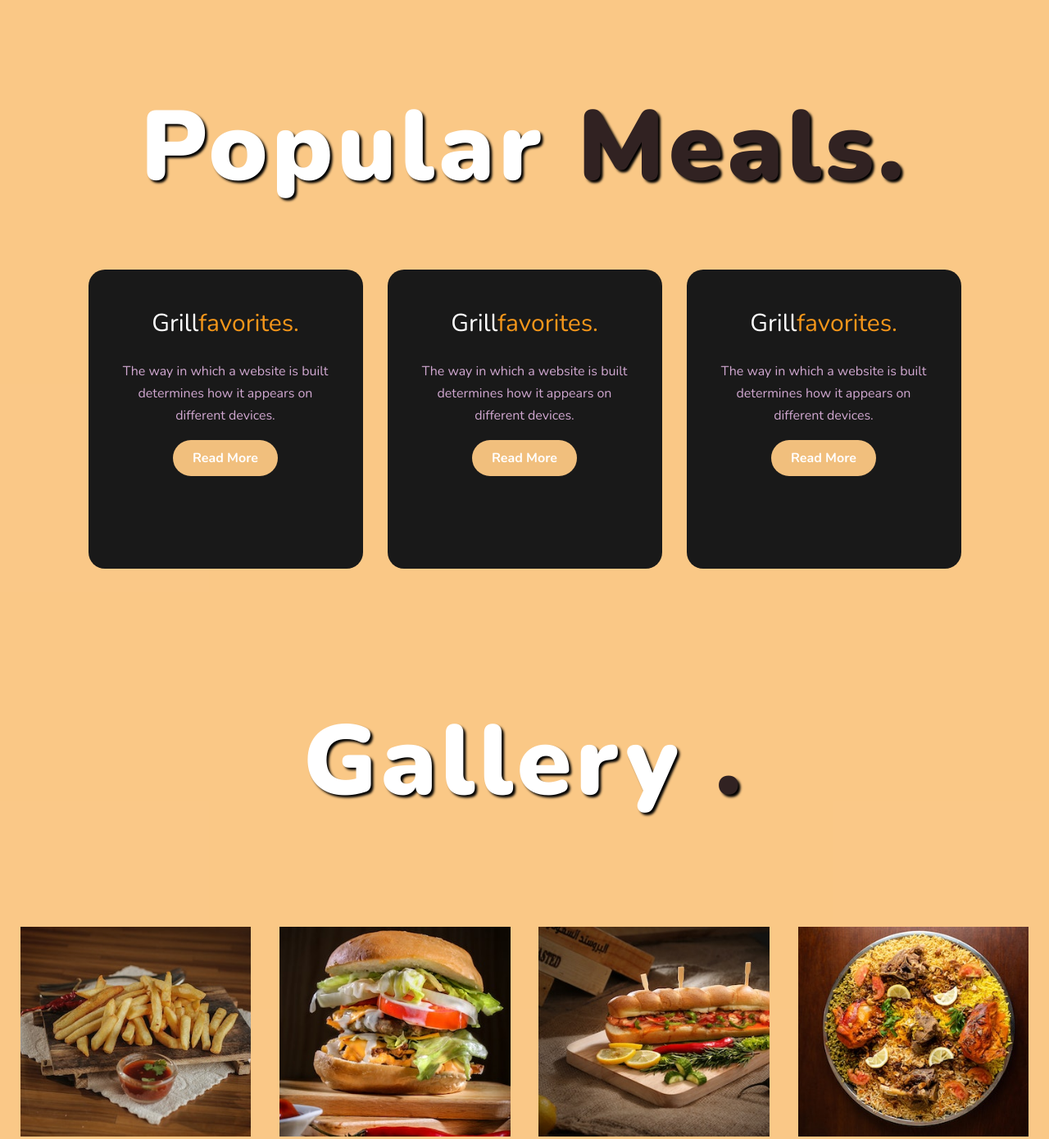
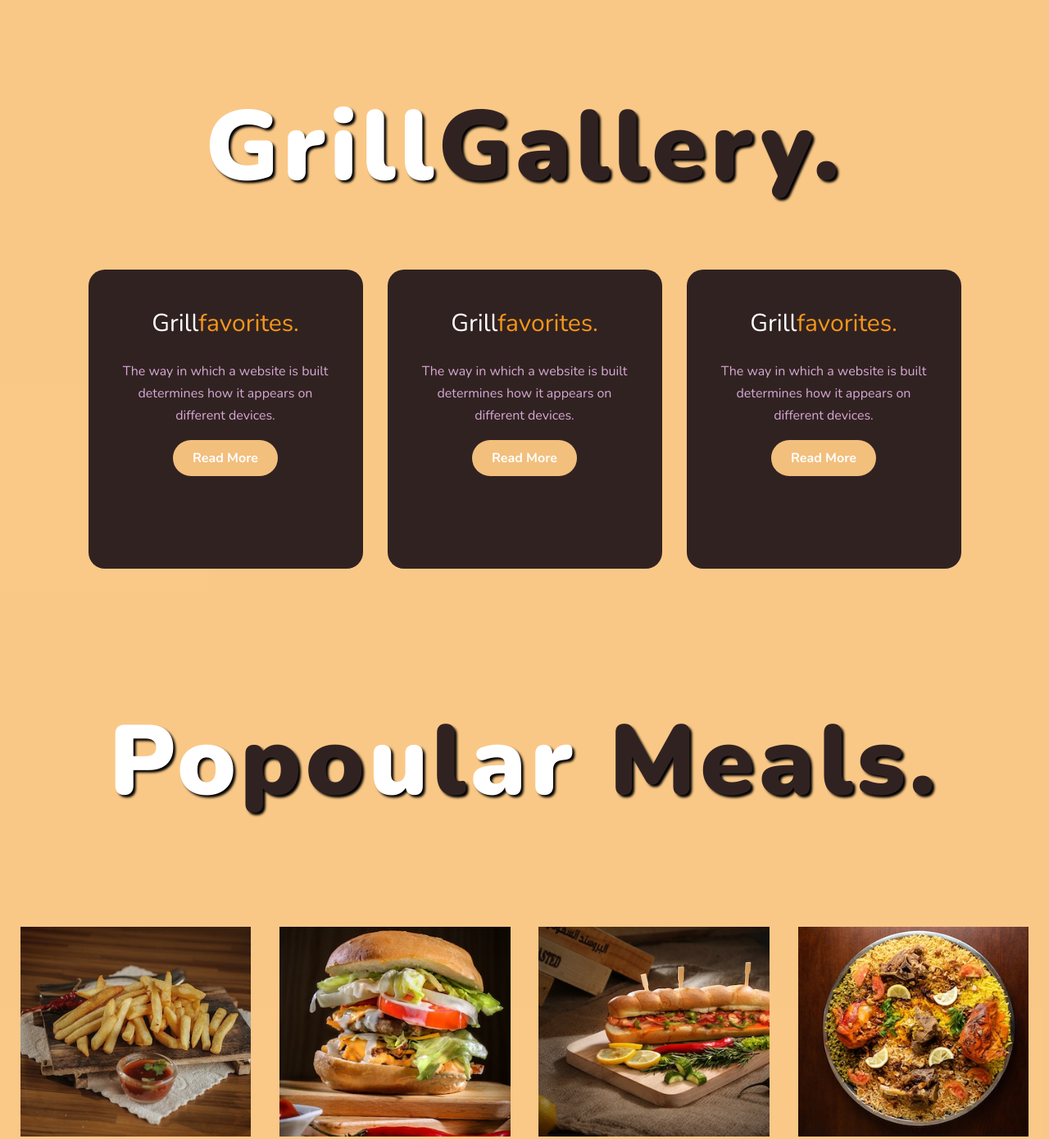
Before and after one commit to lukutu/cook, a plain HTML site: page index.html in a window 1280 px wide. Shown: the part 802-2192 px from the top of the page at 82% size. Drawn offline with nearby package versions, Linux system fonts and the light colour scheme.

Commit message:
sec-span-bck-end

```diff
--- a/index.html
+++ b/index.html
@@ -78,7 +78,7 @@
 
          <!--section 2-->
          <section class="section-2">
-            <h1 class="section-heading"> popular <span class="one"> meals.</span></h1>
+            <h1 class="section-heading">Grill<span class="one">Gallery.</span></h1>
 
 
 
@@ -126,7 +126,7 @@
 
         <!--section3-->
         <section class="section-3">
-            <h1 class="section-heading">Gallery <span class="one"> . </span></h1>
+            <h1 class="section-heading">Po<span class="three">po</span>u<span class="three">l</span>ar <span class="one">Meals. </span></h1>
             <div class="gallery">
                 <a href="#" class="gallery-link" title="Order Now">
                     <img src="fries.jpg" class="food-img">
@@ -187,7 +187,7 @@
 
                     <a href="#" class="gallery-link" title="Order Now">
                         <img src="cocktail.jpg" class="food-img">
-                        <h3 class="food-name">Munui Special</h3>
+                        <h3 class="food-name">MunuiSpecial</h3>
                         <p class="food-description">
                             The tasty nutritious cereal meal build for energy and blended for a sweet flavor with other meals
                         </p>
--- a/style.css
+++ b/style.css
@@ -182,7 +182,8 @@ html{
   height: 365px;
   width: 335px;
   padding: 20px 35px;
-  background: #191919;
+  background: #312222;
+  background: ;
   border-radius: 20px;
   margin: 15px;
   position: relative;
@@ -209,6 +210,10 @@ h5{
 }
 .two{
   color: #fd9b1af5;
+}
+.three{
+  color: #312222;
+  font-weight:900 ;
 }
 .bro p{
   color: #fcfc;
@@ -374,6 +379,7 @@ h5{
    max-width: 100%;
    position: relative;
    margin-right: -300px;
+
  }
  .signup-form input:first-child{
   width: 100%;
@@ -456,5 +462,6 @@ h5{
   position: absolute;
   bottom: -45px;
   align-items: center;
+  color: black;
 }
  /*end of section 4*/
```
